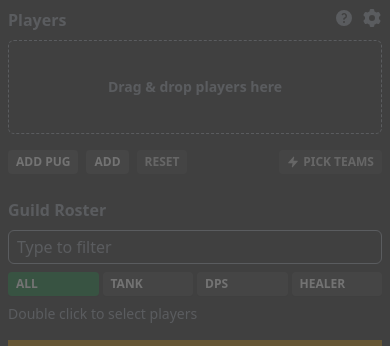
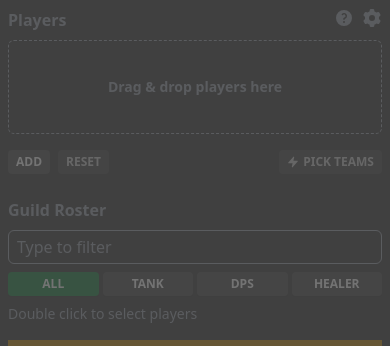
Before and after one commit to devi4nt/mythic-plus-team-randomiser, a Vue app: page / in a window 390 px wide. Shown: the top 346 px of the page. Built offline with nearby package versions, Linux system fonts and the light colour scheme.

Commit message:
add pug logic refactor

```diff
--- a/src/components/Btn.vue
+++ b/src/components/Btn.vue
@@ -23,7 +23,7 @@ const classes = ref({
   <button
     type="button"
     :disabled="disabled"
-    class="flex items-center gap-1 rounded px-2 py-1 text-xs font-semibold shadow-sm"
+    class="flex items-center justify-center gap-1 rounded px-2 py-1 text-xs font-semibold shadow-sm"
     :class="[disabled ? 'opacity-75 cursor-not-allowed' : '', classes[type]]"
   >
     <slot />
--- a/src/components/ModalAddPlayer.vue
+++ b/src/components/ModalAddPlayer.vue
@@ -8,6 +8,9 @@ import { XMarkIcon } from '@heroicons/vue/20/solid';
 import { regions, realms } from '../data/realms';
 import type { Character, Region } from '../types';
 import { useFetch, useSessionStorage, onKeyStroke } from '@vueuse/core';
+import { useConfigStore } from '../stores/config.store';
+import { useMembersStore } from '../stores/members.store';
+import { storeToRefs } from 'pinia';
 
 const emit = defineEmits<{
   (event: 'close'): void;
@@ -18,6 +21,11 @@ defineProps<{
   show: boolean;
   preventClose?: boolean;
 }>();
+
+const config = useConfigStore();
+const { autoPug } = storeToRefs(config);
+
+const members = useMembersStore();
 
 const region = useSessionStorage<Region>('add.region', 'EU');
 const realm = useSessionStorage('add.realm', '');
@@ -31,6 +39,7 @@ const regionRealms = computed(() =>
 
 const error = ref('');
 const loading = ref(false);
+
 async function add() {
   if (!region.value || !realm.value || !character.value) {
     error.value = 'Please select a region, realm and character name.';
@@ -127,6 +136,7 @@ onKeyStroke('Enter', add, { target: trigger });
         </div>
         <div class="flex gap-2">
           <Loader v-if="loading" />
+          <Btn v-if="!autoPug" @click="members.addPug()" class="font-bold"> ADD PUG </Btn>
           <Btn class="font-bold" @click="add()"> ADD </Btn>
         </div>
       </div>
--- a/src/components/PlayerList.vue
+++ b/src/components/PlayerList.vue
@@ -17,7 +17,7 @@ defineProps<{
 const showAddPlayer = ref(false);
 
 const configStore = useConfigStore();
-const { autoPug, minPlayers } = storeToRefs(configStore);
+const { minPlayers } = storeToRefs(configStore);
 
 const members = useMembersStore();
 const { rolesText, selectedMembers, filteredMembers } = storeToRefs(members);
@@ -45,12 +45,7 @@ function onDrop(event: DragEvent) {
   >
     <div class="flex justify-between">
       <div class="font-bold text-gray-400">Players</div>
-      <div class="flex gap-2">
-        <Btn v-if="!autoPug" @click="members.addPug()" class="font-bold hidden md:block">
-          ADD PUG
-        </Btn>
-        <Btn @click="showAddPlayer = true" class="font-bold hidden md:block"> ADD </Btn>
-      </div>
+      <Btn @click="showAddPlayer = true" class="font-bold hidden md:block"> ADD </Btn>
     </div>
     <div
       class="border border-dashed rounded-md h-[94px] w-full md:w-64 my-2 flex items-center justify-center text-sm font-bold transition-colors"
@@ -62,14 +57,16 @@ function onDrop(event: DragEvent) {
       v-if="selectedMembers.length > 10"
       @add="showAddPlayer = true"
       @randomise="members.randomise()"
-      @add-pug="members.addPug()"
       @reset="members.reset()"
-      :auto-pug="autoPug"
       :selected-members="selectedMembers"
       :min-players="minPlayers"
       :teams="teams"
     />
-    <div class="flex justify-between py-1" v-for="(member, index) in selectedMembers" :key="index">
+    <div
+      class="flex justify-between hover:bg-[#454545] py-1 rounded-sm"
+      v-for="(member, index) in selectedMembers"
+      :key="index"
+    >
       <Player :character="member.character" :pug="member.pug" />
       <div class="flex items-center">
         <span title="Toggle team captain">
@@ -104,9 +101,7 @@ function onDrop(event: DragEvent) {
     <PlayerListButtons
       @add="showAddPlayer = true"
       @randomise="members.randomise()"
-      @add-pug="members.addPug()"
       @reset="members.reset()"
-      :auto-pug="autoPug"
       :selected-members="selectedMembers"
       :min-players="minPlayers"
       :teams="teams"
--- a/src/components/PlayerListButtons.vue
+++ b/src/components/PlayerListButtons.vue
@@ -3,10 +3,9 @@ import { BoltIcon } from '@heroicons/vue/20/solid';
 import type { Member, Team } from '../types';
 import Btn from './Btn.vue';
 
-const emit = defineEmits(['add', 'randomise', 'addPug', 'reset']);
+const emit = defineEmits(['add', 'randomise', 'reset']);
 
 defineProps<{
-  autoPug: boolean;
   selectedMembers: Member[];
   minPlayers: number;
   teams: Team[];
@@ -16,7 +15,6 @@ defineProps<{
 <template>
   <div class="flex justify-between gap-2 my-2">
     <div class="flex gap-2">
-      <Btn v-if="!autoPug" @click="emit('addPug')" class="font-bold block md:hidden"> ADD PUG </Btn>
       <Btn @click="emit('add')" class="font-bold block md:hidden"> ADD </Btn>
       <Btn
         :disabled="!selectedMembers.length && !teams.length"
--- a/src/components/RosterList.vue
+++ b/src/components/RosterList.vue
@@ -70,7 +70,7 @@ function handleTap(event: TouchEvent, member: Member) {
     <div class="w-full flex text-gray-400 text-sm">Double click to select players</div>
     <div class="grid grid-cols-2 md:grid-cols-1 gap-x-4" :class="{ 'opacity-40': isFetching }">
       <div
-        class="flex justify-between hover:bg-[#454545] cursor-pointer py-1"
+        class="flex justify-between hover:bg-[#454545] cursor-pointer py-1 rounded-sm"
         v-for="(member, index) in filteredMembers"
         :key="index"
         :draggable="true"
```
